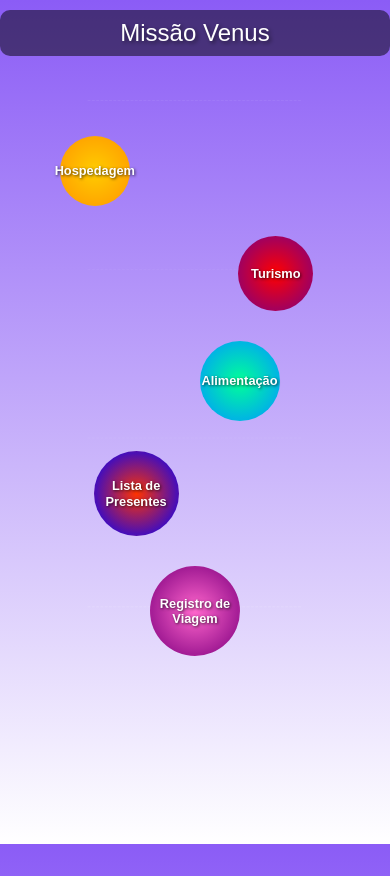
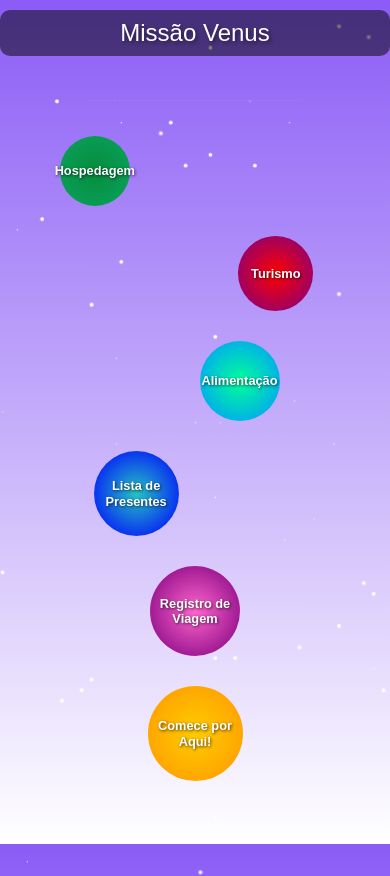
Before and after one commit to McabralDS/site-v, a Nuxt app: page / in a window 390 px wide. Built offline with nearby package versions, Linux system fonts and the light colour scheme.

Commit message:
Add 'info.vue' page with event details; update styles and add new planet link in 'index.vue'

```diff
--- a/pages/index.vue
+++ b/pages/index.vue
@@ -35,6 +35,10 @@
     <nuxt-link to="/fotos" class="planet planet5">
       <span class="planet-text">Registro de Viagem</span>
     </nuxt-link>
+    <nuxt-link to="/info" class="planet planet6">
+      <span class="planet-text">Comece por Aqui!</span>
+    </nuxt-link>
+
   </div>
 </template>
 
@@ -103,7 +107,7 @@
   height: 95px;
   top: 15%;
   left: 10%;
-  background: radial-gradient(circle, #ffcc00, #ff9900); /* Mercury */
+  background: radial-gradient(circle, #078b3e, #08a35b); /* Mercury */
 }
 
 .planet2 {
@@ -127,7 +131,7 @@
   height: 160px;
   bottom: 20%;
   right: 20%;
-  background: radial-gradient(circle, #ff3300, #0000ff); /* Mars */
+  background: radial-gradient(circle, #25c4c4, #0000ff); /* Mars */
 }
 
 .planet5 {
@@ -139,9 +143,19 @@
   background: radial-gradient(circle, #ff66cc, #800080); /* Jupiter */
 }
 
+.planet6 {
+  width: 180px;
+  height: 180px;
+  top: 25%;
+  left: 50%;
+  transform: translateX(-50%);
+  background: radial-gradient(circle, #ffcc00, #ff9900); /* Saturn */
+}
+
 .planet5:hover {
   transform: translateX(-50%) scale(1.2);
 }
+
 
 /* Media query para dispositivos móveis */
 @media (max-width: 768px) {
@@ -278,6 +292,11 @@ margin-left: 20%;
     height: 90px;
   }
 
+  .planet6 {
+    width: 95px;
+    height: 95px;
+  }
+
   .mission-title {
     font-size: 1.5rem;
   }
--- /dev/null
+++ b/pages/info.vue
@@ -0,0 +1,62 @@
+<template>
+  <div class="page-container">
+    <h1 class="text-4xl text-white text-center font-bold mb-12">Informações</h1>
+    <div class="container mx-auto py-12 px-4 mt-12">
+
+      <div class="grid grid-cols-1 md:grid-cols-2 gap-6 ">
+
+        <div v-for="info in infos" :key="info.nome" class="bg-white p-6 rounded-lg shadow-md border-4 border-amber-300">
+          <h2 class="text-2xl font-bold mb-4">{{ info.nome }}</h2>
+          <div v-if="info.link">
+            <Icon name="mdi:map-marker" class="mr-2 text-red-500" />
+            <a :href="info.link" target="_blank" class="text-blue-500 hover:underline">{{ info.descricao }}</a>
+          </div>
+          <div v-else-if="Array.isArray(info.descricao)">
+            <ul>
+              <li v-for="item in info.descricao" :key="item" class="text-gray-700">{{ item }}</li>
+            </ul>
+          </div>
+          <p v-else class="text-gray-700">{{ info.descricao }}</p>
+        </div>
+
+      </div>
+
+      <div class="flex justify-center mt-12">
+        <button
+          @click="() => navigateTo('/')"
+          class="px-6 py-3 bg-purple-500 text-white rounded-md hover:bg-purple-600 transition-colors flex items-center"
+        >
+          <Icon name="mdi:arrow-left" class="mr-2" />
+          Voltar
+        </button>
+      </div>
+    </div>
+  </div>
+</template>
+
+<script lang="ts" setup>
+const infos = [
+  {
+    nome: 'Local',
+    descricao: 'Rua Dr. Pedro Zimmermann, 5026, Salão de Festas Torre A - Itoupava Central, Blumenau - SC',
+    link: 'https://www.google.com/maps/place/Cetil+Park+Residence/data=!4m2!3m1!1s0x0:0x11bae8a3422c2013?sa=X&ved=1t:2428&ictx=111'
+  },
+  {
+    nome: 'Data',
+    descricao: 'Sábado, 22 de Março de 2025',
+  },
+  {
+    nome: 'Horário',
+    descricao: 'Das 12h às 16h',
+  },
+  {
+    nome: 'Cardápio',
+    descricao: ['Rodízio de Mini Hamburguers', 'Batata Frita', 'Docinhos', 'Cerveja', 'Soft Drinks'],
+  },
+
+]
+</script>
+
+<style>
+
+</style>
```
Also changed, not shown: app.vue (+23 -0 lines).
